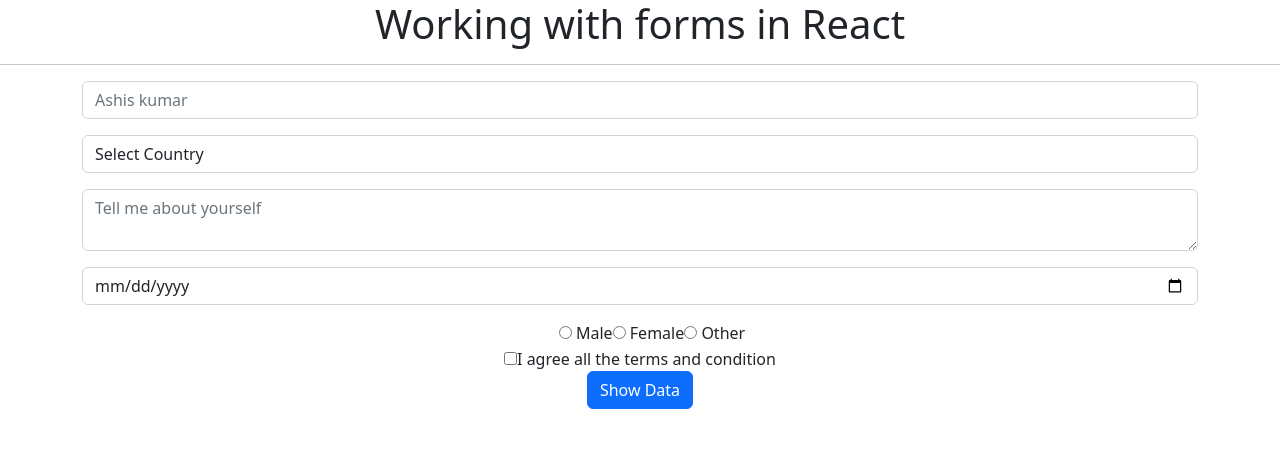
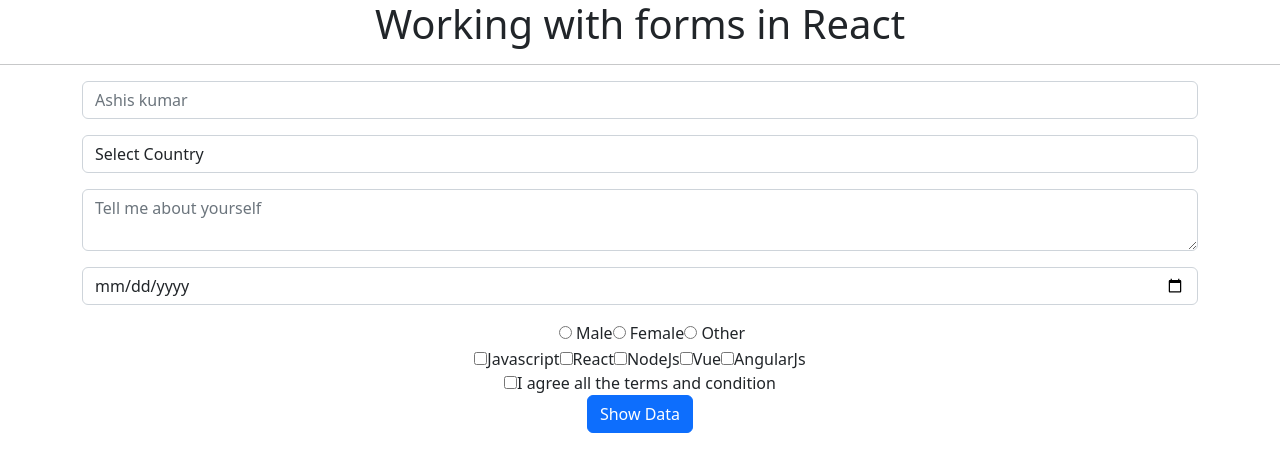
Before and after one commit to Asionsolver/React, a React (Create React App) app in the folder react-learn/: page / in a window 1280 px wide. Shown: the top 472 px of the page. Built offline with nearby package versions, Linux system fonts and the light colour scheme.

Commit message:
Learn new topic like React Checkbox and Skills Array Example

```diff
--- a/react-learn/src/components/inputAndForm/input/index.jsx
+++ b/react-learn/src/components/inputAndForm/input/index.jsx
@@ -7,7 +7,8 @@ class Index extends Component {
         bio: '',
         birthDate: '',
         gender: '',
-        agree: false
+        agree: false,
+        skills: []
     }
 
     handleChange = (event) => {
@@ -23,8 +24,21 @@ class Index extends Component {
         })
     }
 
+    handleSkillChange = (event) =>{
+        if(event.target.checked){
+            this.setState({
+                skills: [...this.state.skills, event.target.value]
+            })
+        }else{
+            const filteredSkills = this.state.skills.filter(skill => skill !== event.target.value);
+            this.setState({
+                skills: filteredSkills
+            })
+        }
+    }
+
     render() {
-        const { name, country, bio, birthDate } = this.state;
+        const { name, country, bio, birthDate,skills } = this.state;
         return (
             <div className="container">
                 <input className="form-control my-3" type="text" name='name' placeholder="Ashis kumar" onChange={this.handleChange} value ={name} />
@@ -45,6 +59,13 @@ class Index extends Component {
                 <input type="radio" name="gender" value ="Female" onChange={this.handleChange} /> Female
                 <input type="radio" name="gender" value ="Female" onChange={this.handleChange} /> Other
                 </div>
+                <div className="skill">
+                    <input type="checkbox" name="skills" value="Javascript" onChange={this.handleSkillChange} checked={skills.includes('Javascript')}/>Javascript
+                    <input type="checkbox" name="skills" value="React" onChange={this.handleSkillChange} checked={skills.includes('React')}/>React
+                    <input type="checkbox" name="skills" value="NodeJs" onChange={this.handleSkillChange} checked={skills.includes('NodeJs')}/>NodeJs
+                    <input type="checkbox" name="skills" value="Vue" onChange={this.handleSkillChange} checked={skills.includes('Vue')}/>Vue
+                    <input type="checkbox" name="skills" value="AngularJs" onChange={this.handleSkillChange} checked={skills.includes('AngularJs')}/>AngularJs
+                </div>
 
                 <div className="check-box">
                     <input type="checkbox" name="agree" onChange={this.handleCheckBox} />I agree all the terms and condition
```
